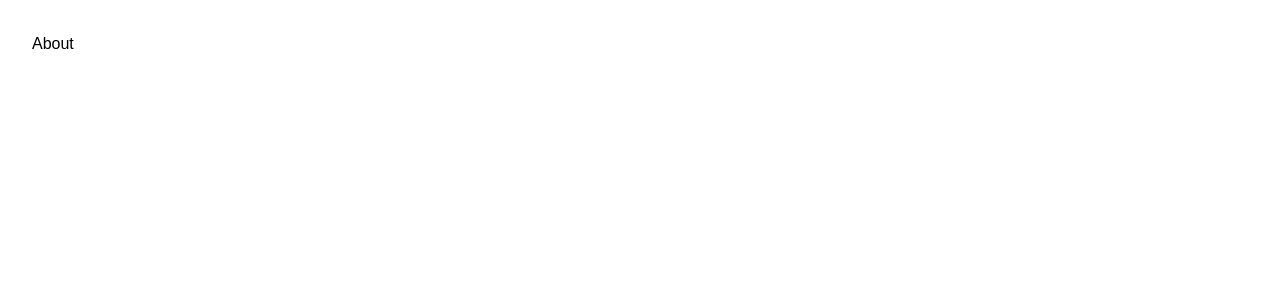
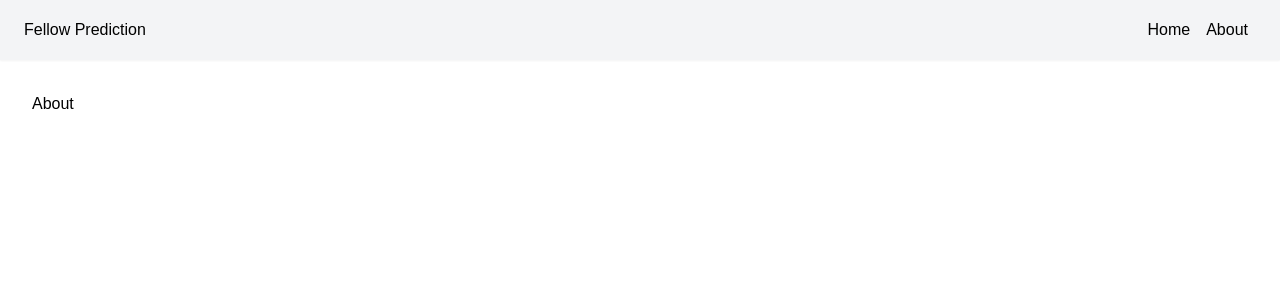
Before and after one commit to dtemir/fellowship-prediction, a React (Create React App) app in the folder src/client/: page /about in a window 1280 px wide. Shown: the top 300 px of the page. Built offline with nearby package versions, Linux system fonts and the light colour scheme.

Commit message:
client : Navbar added

```diff
--- a/src/client/src/App.tsx
+++ b/src/client/src/App.tsx
@@ -1,11 +1,13 @@
 import { Switch, Route } from "react-router";
 import { Home, About, PageNotFound} from './pages/index';
+import { Navbar } from "./components";
 
 const App = () =>
 {
   return (
     <>
       <div className="app">
+        <Navbar/>
         <div className="dynamicLayout">
           <Switch>
               <Route exact path="/" component={Home}/>
--- /dev/null
+++ b/src/client/src/components/index.tsx
@@ -0,0 +1 @@
+export {default as Navbar} from './nav/Navbar';
--- /dev/null
+++ b/src/client/src/components/nav/Navbar.tsx
@@ -0,0 +1,37 @@
+import { Link } from "react-router-dom";
+import styles from "../../css/nav.module.css";
+
+const navItems =
+[
+    {name:'home',path:'/'},
+    {name:'about',path:'/about'}
+]
+
+const Navbar = () =>
+{
+    return(
+        <>
+            <nav className={styles.nav}>
+                <div className={styles.logo}>
+                    <h1>
+                        Fellow Prediction
+                    </h1>
+                </div>
+
+                <ul>
+                    {
+                        navItems.map(item=>{
+                            return(
+                                <li key={item.name}>
+                                    <Link to={item.path}>{item.name}</Link>
+                                </li>
+                            )
+                        })
+                    }
+                </ul>
+            </nav>
+        </>
+    )
+}
+
+export default Navbar;
--- /dev/null
+++ b/src/client/src/css/nav.module.css
@@ -0,0 +1,22 @@
+@layer components
+{
+    .nav
+    {
+        @apply flex  items-center justify-between px-6 py-4 bg-gray-100 shadow-sm capitalize
+
+    }
+
+    .logo
+    {
+        @apply font-medium text-xl
+    }
+    .nav ul
+    {
+        @apply flex
+    }
+
+    .nav ul li
+    {
+        @apply mx-2
+    }
+}
```
